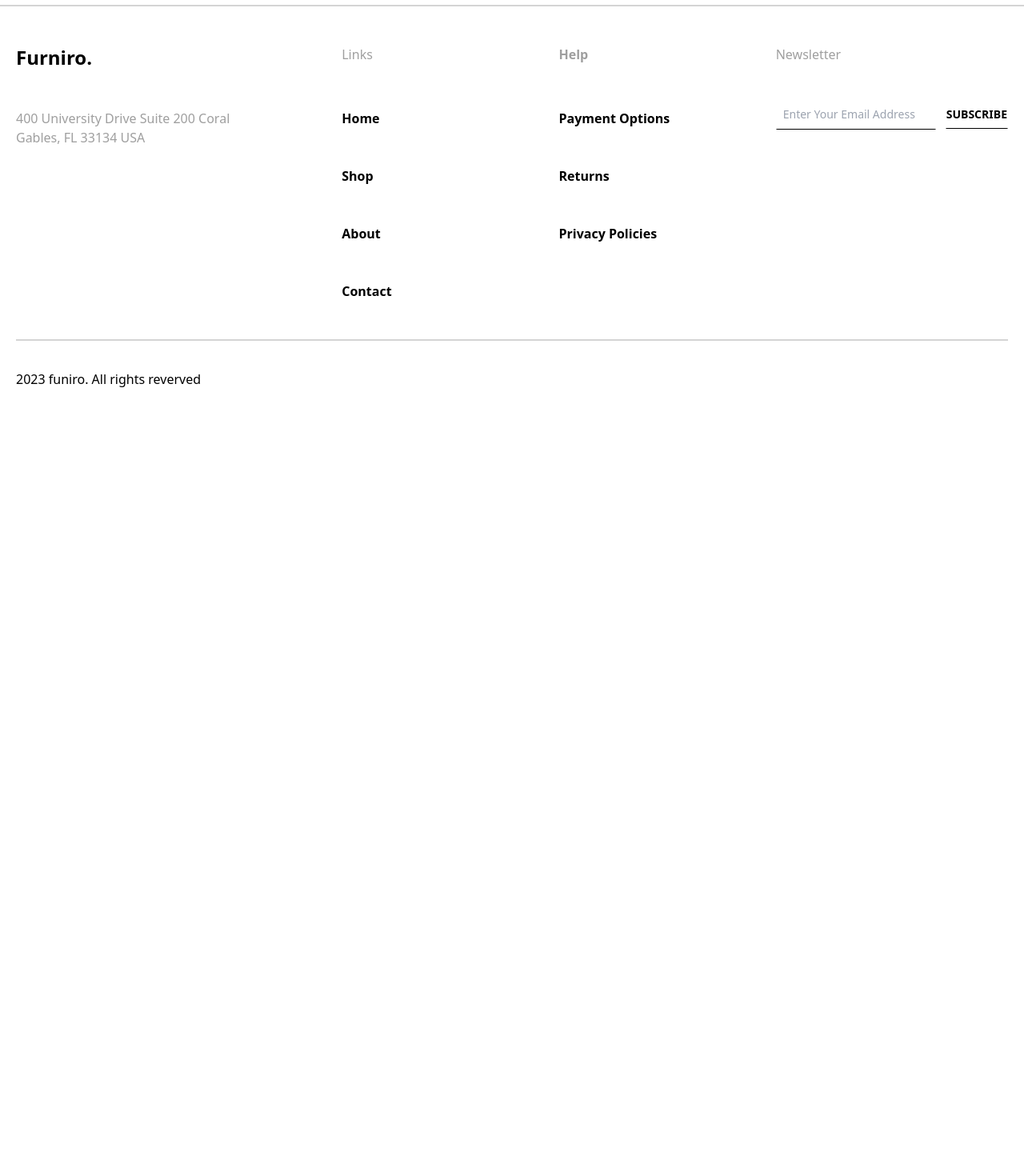
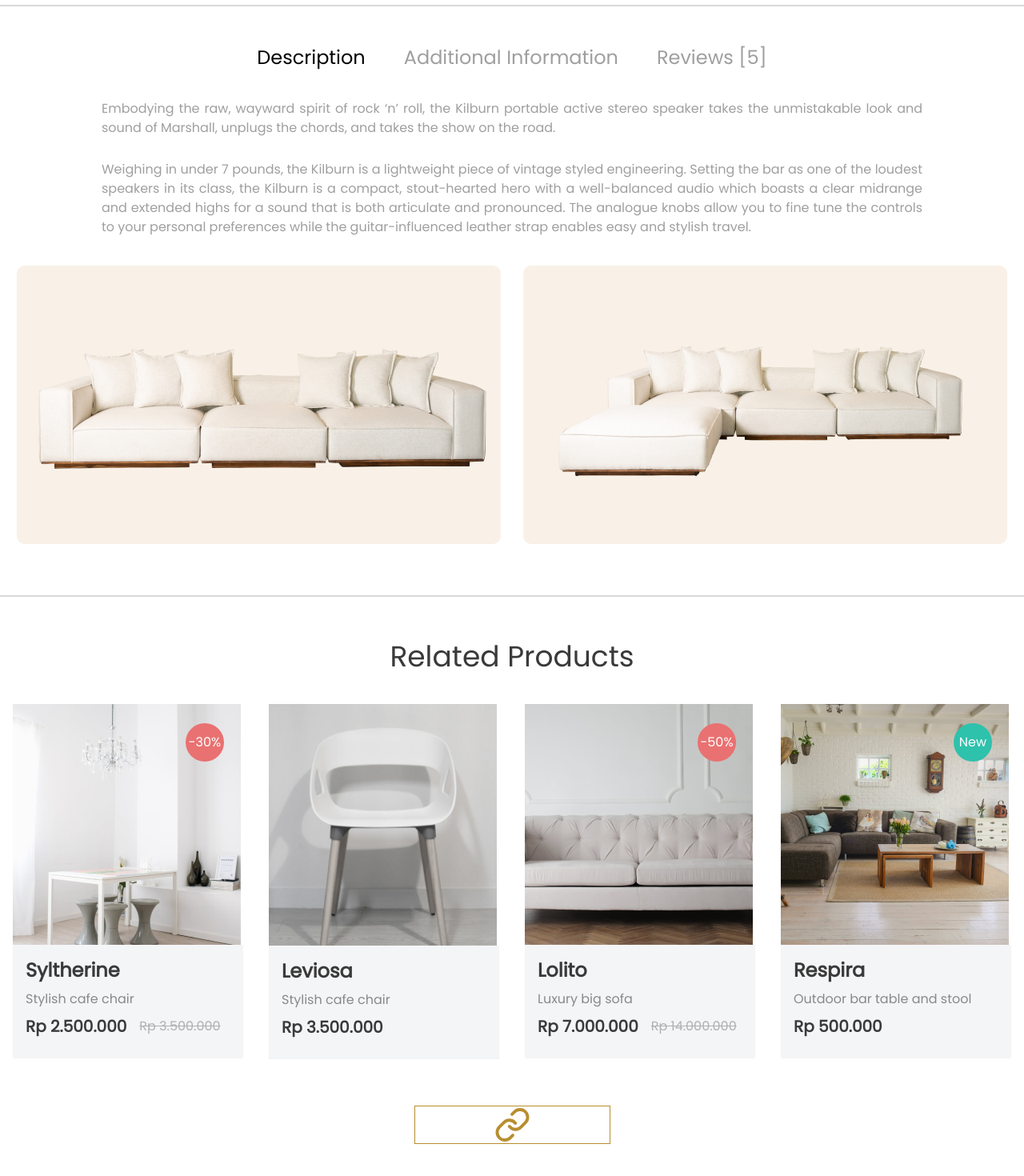
Before and after one commit to Arif-Islam/furniro, a Next.js app: page /shop/1 in a window 1280 px wide. Shown: the part 960-2430 px from the top of the page at 80% size. Before the commit the page ends 1486 px from the top, so only its background shows below. Built offline with nearby package versions, Linux system fonts and the light colour scheme.

Commit message:
individual product page added

```diff
--- a/src/app/shop/[id]/page.js
+++ b/src/app/shop/[id]/page.js
@@ -1,10 +1,15 @@
+import { Link } from "lucide-react";
 import Image from "next/image";
+import sofa1 from "../../../assets/Shop/sofa-group.png";
+import sofa2 from "../../../assets/Shop/sofa-group2.png";
 import breadcrumbArrow from "../../../assets/breadcrumb-arrow.png";
+import ProductCard from "../../../components/Home/ProductCard";
+import ProductDetails from "../../../components/Shop/ProductDetails";
 import ProductSlider from "../../../components/Shop/ProductSlider";
-import ProductDetails from "../../../components/Shop/ProductDetails";
+import products from "../../../products";
 const Proudct = () => {
   return (
-    <div>
+    <div className="font-poppins">
       <div className="bg-[#F9F1E7]">
         <div className="max-w-[1440px] mx-auto h-[70px] md:h-[100px] px-4 lg:px-12 2xl:px-[100px] flex items-center">
           <p className="text-[#9f9f9f] mr-2 md:mr-[14px]">Home</p>
@@ -32,6 +37,61 @@ const Proudct = () => {
           <ProductSlider />
           <ProductDetails />
         </div>
+        <hr className="border border-[#d9d9d9] mb-12" />
+        <div className="max-w-[1240px] mx-auto px-5 xl:px-0">
+          <div className="flex items-center justify-center gap-x-4 md:gap-x-12 md:text-2xl mb-9">
+            <p className="font-medium w-1/3 mx-auto md:hidden">Description</p>
+            <p className="text-[#9f9f9f] w-1/3 mx-auto md:hidden">
+              Additional Information
+            </p>
+            <p className="text-[#9f9f9f] w-1/3 mx-auto md:hidden">
+              Reviews [5]
+            </p>
+            <p className="font-medium hidden md:block">Description</p>
+            <p className="text-[#9f9f9f] hidden md:block">
+              Additional Information
+            </p>
+            <p className="text-[#9f9f9f] hidden md:block">Reviews [5]</p>
+          </div>
+          <p className="mb-7 max-w-[1026px] mx-auto text-[#9f9f9f] text-justify text-sm md:text-base">
+            Embodying the raw, wayward spirit of rock ‘n’ roll, the Kilburn
+            portable active stereo speaker takes the unmistakable look and sound
+            of Marshall, unplugs the chords, and takes the show on the road.
+          </p>
+          <p className="mb-9 max-w-[1026px] mx-auto text-[#9f9f9f] text-justify text-sm md:text-base">
+            Weighing in under 7 pounds, the Kilburn is a lightweight piece of
+            vintage styled engineering. Setting the bar as one of the loudest
+            speakers in its class, the Kilburn is a compact, stout-hearted hero
+            with a well-balanced audio which boasts a clear midrange and
+            extended highs for a sound that is both articulate and pronounced.
+            The analogue knobs allow you to fine tune the controls to your
+            personal preferences while the guitar-influenced leather strap
+            enables easy and stylish travel.
+          </p>
+          <div className="flex flex-col md:flex-row items-center justify-center gap-y-7 gap-x-7 mb-16">
+            <Image src={sofa1} alt="" width={605} height={348} />
+            <Image src={sofa2} alt="" width={605} height={348} />
+          </div>
+        </div>
+        <hr className="border border-[#d9d9d9] mb-12" />
+        <div>
+          <p className="text-center font-medium text-[#3a3a3a] text-[28px] md:text-[36px] mb-8">
+            Related Products
+          </p>
+          <div className="max-w-[1250px] mx-auto flex items-center justify-center gap-3 md:gap-[32px] mb-14 px-3 md:px-5 xl:px-0 flex-wrap">
+            {products.slice(0, 4).map((item) => (
+              <ProductCard key={item.id} item={item} />
+            ))}
+          </div>
+          <div className="flex items-center justify-center mb-20">
+            <Link
+              href="/shop"
+              className="w-[245px] h-[48px] bg-white font-semibold text-[#B88E2F] border border-[#B88E2F] flex items-center justify-center hover:text-white hover:bg-[#B88E2F] transition-all duration-300 ease-linear"
+            >
+              Show More
+            </Link>
+          </div>
+        </div>
       </div>
     </div>
   );
--- a/src/components/Shop/ProductDetails.js
+++ b/src/components/Shop/ProductDetails.js
@@ -55,12 +55,12 @@ const ProductDetails = () => {
       </div>
       <hr className="w-full border border-[#d9d9d9] mb-10" />
       <div className="text-[#9f9f9f] mb-3 flex">
-        <p className="mr-[61px] ">SKU</p>
+        <p className="mr-[70px] ">SKU</p>
         <p className="mr-3 font-medium">:</p>
         <p>SS001</p>
       </div>
       <div className="text-[#9f9f9f] mb-3 flex">
-        <p className="mr-[26px]">Category</p>
+        <p className="mr-[25px]">Category</p>
         <p className="mr-3 font-medium">:</p>
         <p>Sofas</p>
       </div>
```
Also changed, not shown: src/assets/Shop/sofa-group.png (added), src/assets/Shop/sofa-group2.png (added).
